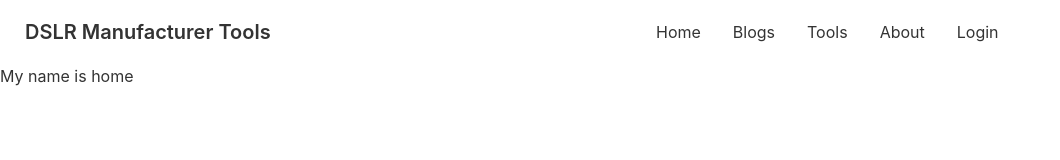
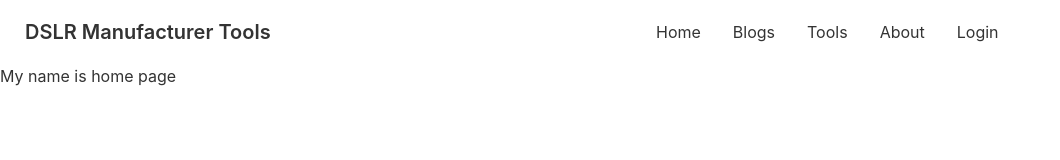
Before and after one commit to Sanjidk/manufacturer-website-client-side-Sanjidk, a React (Create React App) app: page / in a window 1280 px wide. Shown: the top 160 px of the page, without its empty margins (0-1060 px from the left). Built offline with nearby package versions, Linux system fonts and the light colour scheme.

Commit message:
all installation done

```diff
--- a/src/components/Home/Home/Home.js
+++ b/src/components/Home/Home/Home.js
@@ -3,7 +3,7 @@ import React from 'react';
 const Home = () => {
     return (
         <div>
-            <h1>My name is home</h1>
+            <h1>My name is home page</h1>
         </div>
     );
 };
```
